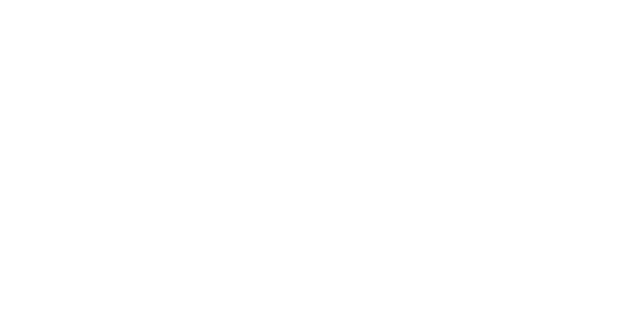
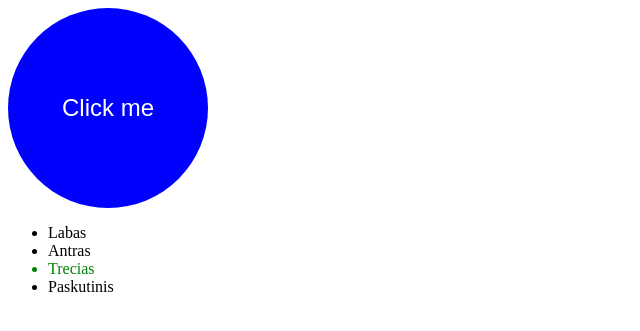
Before and after one commit to karuzelisZ/kursas, a PHP site: page / in a window 1280 px wide. Before the commit the part shown is empty. Shown: the top 331 px of the page, without its empty margins (0-640 px from the left). Run offline with PHP 8.4, Linux system fonts and the light colour scheme.

Commit message:
aptvarkyt

```diff
--- a/d02/css/style.css
+++ b/d02/css/style.css
@@ -1 +1,17 @@
-.mokykla {color: brown;}
+button {
+    background-color:blue ;
+   color: #fff;
+   width: 200px;
+   height: 200px;
+   font-size: 24px;
+   border-radius: 50%;
+   border: none;
+}
+
+button:active {
+    background-color: blueviolet;
+
+}
+ul li:nth-child(3){
+    color: green;
+}
--- a/d02/css/style2.css
+++ b/d02/css/style2.css
@@ -1,3 +1,4 @@
 table, th, td {
     border:1px solid black;
+    width: 10%;
   }
--- a/d02/index.html
+++ b/d02/index.html
@@ -8,15 +8,13 @@
     <title>Document</title>
     <link rel="stylesheet" href="css/style.css">
 </head>
-
 <body>
-    <header>
-        <div class="top-header">
-
-        </div>
-
-    </header>
-
+  <button>Click me</button>
+  <ul>
+    <li>Labas</li>
+    <li>Antras</li>
+    <li>Trecias</li>
+    <li>Paskutinis</li>
+  </ul>
 </body>
-
 </html>
```
Also changed, not shown: d02/uzduotis02.html (+2 -8 lines).
